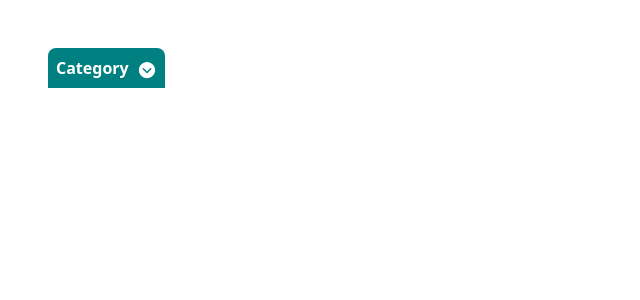
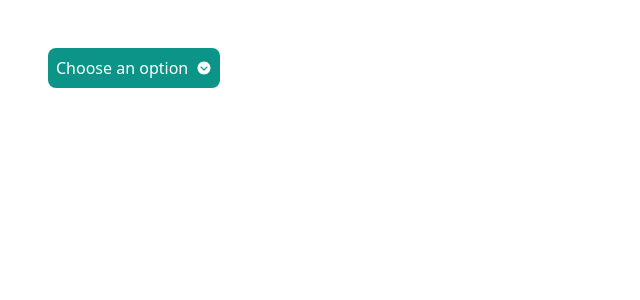
Before and after one commit to Shazil0204/Garage-All-In-One, a React (Vite) app in the folder Frontend/: page / in a window 1280 px wide. Shown: the top 300 px of the page, without its empty margins (0-640 px from the left). Built offline with nearby package versions, Linux system fonts and the light colour scheme.

Commit message:
dropdown is updated

```diff
--- a/Frontend/src/Components/Common/Button.tsx
+++ /dev/null
@@ -1,48 +0,0 @@
-import React from "react";
-import { IconType } from "react-icons";
-
-interface ButtonProps {
-  title?: string;
-  textColor?: string;
-  backgroundColor?: string;
-  image?: string;
-  buttonIcon?: IconType;
-  roundness?: string;
-  width?: string;
-  height?: string;
-  children?: React.ReactNode;
-  onClickFunction: () => void;
-}
-
-const CustomButton: React.FC<ButtonProps> = ({
-  title,
-  textColor,
-  backgroundColor,
-  image,
-  buttonIcon,
-  children,
-  roundness,
-  width,
-  height,
-  onClickFunction,
-}) => {
-  return (
-    <button
-      onClick={onClickFunction}
-      className="hover:scale-95 duration-300 p-4 flex items-center justify-center cursor-pointer"
-      style={{
-        color: textColor || "white",
-        backgroundColor: backgroundColor || "black",
-        borderRadius: roundness || "5px",
-        width: width || "2rem",
-        height: height || "2rem",
-      }}
-    >
-      {image && <img src={image} alt="button-icon" className="w-16" />}
-      {buttonIcon && React.createElement(buttonIcon)} {title}
-      {children}
-    </button>
-  );
-};
-
-export default CustomButton;
--- a/Frontend/src/Components/Common/Dropdown.tsx
+++ b/Frontend/src/Components/Common/Dropdown.tsx
@@ -1,47 +1,77 @@
-import { useState } from "react";
+import React, { useState } from "react";
 import { IoIosArrowDropdownCircle } from "react-icons/io";
 
-const Dropdown = () => {
-  const [title, setTitle] = useState("Category");
-  const [dropDownOpen, setDropDownOpen] = useState(false);
+interface DropdownOption {
+  label: string;
+  value: string;
+}
+
+interface DropdownProps {
+  options: DropdownOption[];
+  onOptionSelect: (value: string) => void;
+  title?: string;
+  width?: string;
+  height?: string;
+  roundness?: string;
+}
+
+const Dropdown: React.FC<DropdownProps> = ({
+  options,
+  onOptionSelect,
+  title,
+  width,
+  height,
+  roundness,
+}) => {
+  const [isOpen, setIsOpen] = useState(false);
   const [isRotated, setIsRotated] = useState(false);
 
-  const ChangeDropDownValue = () => {
-    setDropDownOpen(!dropDownOpen);
-    setIsRotated(!isRotated); // Toggle rotation on button click
+  const handleOptionClick = (value: string) => {
+    onOptionSelect(value);
+    setIsOpen(false);
+    setIsRotated(!isRotated);
+  };
+
+  const handleOpenDropdown = () => {
+    setIsOpen(!isOpen);
+    setIsRotated(!isRotated);
   };
 
   return (
-    <div className="relative max-w-min bg-primary text-white ~sm/lg~text-xs/md uppercase font-bold rounded-t-lg">
-      <button onClick={ChangeDropDownValue} className="flex gap-2 p-2">
-        {title}
+    <div className="relative">
+      <button
+        onClick={handleOpenDropdown}
+        className={`flex items-center justify-between gap-2 text-white bg-teal-600 rounded-${
+          roundness || "lg"
+        } w-${width || "32"} h-${height || "10"} p-2`}
+      >
+        {title || "Select Option"}
         <IoIosArrowDropdownCircle
-          id="icon"
-          className="text-xl mt-1 duration-1000"
-          style={{ transform: isRotated ? "rotate(540deg)" : "rotate(0deg)" }} // Apply rotation dynamically
+          style={{
+            transform: isRotated ? "rotate(540deg)" : "rotate(0deg)",
+            transition: "transform 0.3s ease",
+            marginTop: 0,
+          }}
         />
       </button>
-      {/* {dropDownOpen && (
-        <div className="absolute bg-primary p-2 min-w-full border-t-2 border-black duration-300 hover:bg-secondary rounded-b-lg"></div>
-      )} */}
-      <div
-        className={`absolute bg-primary p-2 min-w-full border-t-2 border-black hover:bg-secondary rounded-b-lg transition-all duration-500 ease-in-out ${
-          dropDownOpen ? "opacity-100 max-h-40" : "opacity-0 max-h-0"
-        }`}
-        style={{ overflow: "hidden" }}
+      <ul
+        className={`absolute left-0 mt-2 w-full bg-secondary text-white rounded-lg shadow-lg z-10 transition-all duration-500 ease-in-out`}
+        style={{
+          minWidth: width || "8rem",
+          opacity: isOpen ? 1 : 0,
+          transform: isOpen ? "translateY(0)" : "translateY(-10px)", // Adds sliding effect
+        }}
       >
-        {/* Dropdown content */}
-        <p>Option 1</p>
-        <p>Option 2</p>
-        <p>Option 3</p>
-        <p>Option 3</p>
-        <p>Option 3</p>
-        <p>Option 3</p>
-        <p>Option 3</p>
-        <p>Option 3</p>
-        <p>Option 3</p>
-        <p>Option 3</p>
-      </div>
+        {options.map((option) => (
+          <li
+            key={option.value}
+            className="px-4 py-2 hover:bg-teal-800 rounded-lg m-2 cursor-pointer"
+            onClick={() => handleOptionClick(option.value)}
+          >
+            {option.label}
+          </li>
+        ))}
+      </ul>
     </div>
   );
 };
--- a/Frontend/src/Screens/Routes/Inventory.tsx
+++ b/Frontend/src/Screens/Routes/Inventory.tsx
@@ -1,9 +1,28 @@
 import Dropdown from "../../Components/Common/Dropdown";
+import { useState } from "react";
+const Inventory = () => {
+  const handleOptionSelect = (value: string) => {
+    console.log("Selected option:", value);
+    setTitle(value);
+  };
 
-const Inventory = () => {
+  const [title, setTitle] = useState("Choose an option");
+
+  const options = [
+    { label: "Option 1", value: "option1" },
+    { label: "Option 2", value: "option2" },
+    { label: "Option 3", value: "option3" },
+  ];
+
   return (
     <div className="p-12">
-      <Dropdown />
+      <Dropdown
+        options={options}
+        onOptionSelect={handleOptionSelect}
+        title={title}
+        width="12rem"
+        height="3rem"
+      />
     </div>
   );
 };
```
